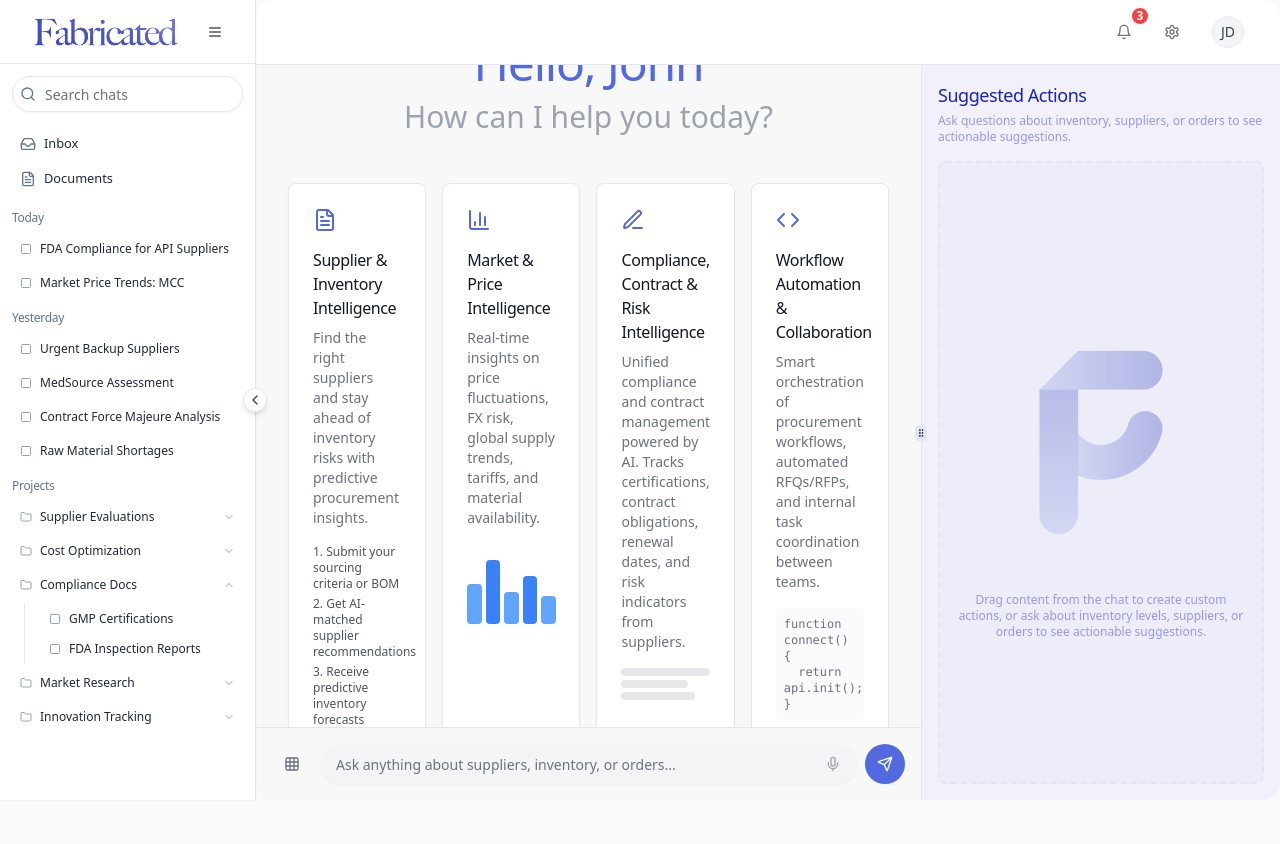
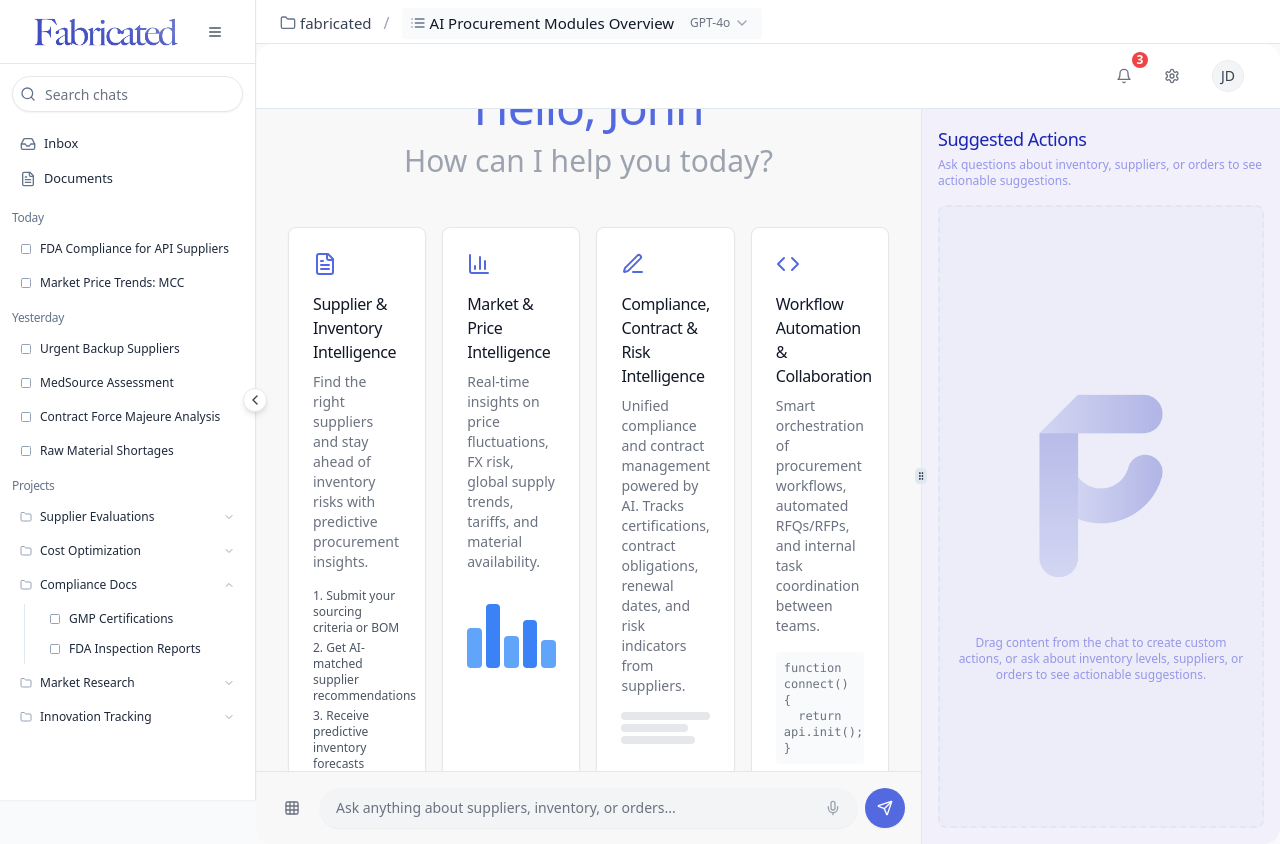
Before and after one commit to akifdanisik/fabricated-vision, a React (Vite) app: page /chat in a window 1280 px wide. Before the commit the page ends 800 px from the top, so only its background shows below. Built offline with nearby package versions, Linux system fonts and the light colour scheme.

Commit message:
Add chat header with tabs and module selector
Implement a chat header with tabs for folder and chat name, and a module selector popover.

```diff
--- /dev/null
+++ b/src/components/chat/ChatHeaderTabs.tsx
@@ -0,0 +1,131 @@
+
+import React, { useState } from "react";
+import {
+  ChevronDown,
+  Folder,
+  List
+} from "lucide-react";
+import {
+  Popover,
+  PopoverTrigger,
+  PopoverContent
+} from "@/components/ui/popover";
+import { cn } from "@/lib/utils";
+
+const models = [
+  {
+    id: 'gpt-4o',
+    name: 'GPT-4o',
+    description: 'Great for most questions',
+    active: true,
+  },
+  {
+    id: 'gpt-4o-scheduled',
+    name: 'GPT-4o with scheduled tasks',
+    description: 'Ask ChatGPT to follow up later',
+    active: false,
+    badge: "BETA",
+  },
+  {
+    id: 'gpt-4.5',
+    name: 'GPT-4.5',
+    description: 'Good for writing and exploring ideas',
+    active: false,
+    badge: "RESEARCH PREVIEW",
+  },
+  {
+    id: 'o3',
+    name: 'o3',
+    description: 'Uses advanced reasoning',
+    active: false,
+  },
+  {
+    id: 'o4-mini',
+    name: 'o4-mini',
+    description: 'Fastest at advanced reasoning',
+    active: false,
+  },
+  {
+    id: 'o4-mini-high',
+    name: 'o4-mini-high',
+    description: 'Great at coding and visual reasoning',
+    active: false,
+  },
+];
+
+export default function ChatHeaderTabs({
+  folderName = "fabricated",
+  chatName = "AI Procurement Modules Overview"
+}: {
+  folderName?: string;
+  chatName?: string;
+}) {
+  const [modelOpen, setModelOpen] = useState(false);
+
+  // This would normally live in app state
+  const [currentModel, setCurrentModel] = useState('gpt-4o');
+
+  return (
+    <div className="w-full border-b bg-white px-6 pt-2 pb-1 z-20">
+      <div className="flex items-center gap-2 max-w-screen-xl mx-auto">
+        {/* Folder */}
+        <span className="flex items-center gap-1">
+          <Folder className="w-4 h-4 text-muted-foreground" />
+          <span className="font-medium text-[15px] text-gray-700">{folderName}</span>
+        </span>
+        <span className="mx-1 text-gray-400">/</span>
+
+        {/* Chat (current module/page) */}
+        <span className="flex items-center gap-1 rounded px-2 py-1 bg-muted/50 text-gray-900 font-medium text-[15px]">
+          <List className="w-4 h-4 text-muted-foreground" />
+          <span>{chatName}</span>
+
+          {/* Model Select Popover */}
+          <Popover open={modelOpen} onOpenChange={setModelOpen}>
+            <PopoverTrigger asChild>
+              <button aria-label="Select Model" className="flex items-center gap-1 rounded px-1 ml-2 bg-transparent hover:bg-muted/80 text-gray-700 text-[15px]">
+                <span className="text-xs font-medium text-gray-500">{models.find(m => m.id === currentModel)?.name ?? ""}</span>
+                <ChevronDown className="w-4 h-4 text-gray-400" />
+              </button>
+            </PopoverTrigger>
+            <PopoverContent side="bottom" align="start" className="p-0 border bg-white shadow-xl rounded-xl min-w-[340px] max-w-[400px] z-50">
+              <div className="p-4 border-b font-semibold text-gray-600 text-sm">Model</div>
+              <div className="py-1 divide-y divide-gray-100">
+                {models.map(model => (
+                  <button
+                    key={model.id}
+                    type="button"
+                    disabled={!model.active}
+                    onClick={() => model.active && setCurrentModel(model.id)}
+                    className={cn(
+                      "flex items-start gap-2 w-full px-4 py-3 text-left hover:bg-gray-50 transition-all",
+                      model.active
+                        ? (currentModel === model.id
+                          ? "bg-gray-100 text-gray-800 font-semibold"
+                          : "text-gray-800")
+                        : "opacity-60 cursor-not-allowed"
+                    )}
+                  >
+                    <div className="flex-1">
+                      <div className="flex items-center gap-2">
+                        <span className="text-[15px] leading-none">{model.name}</span>
+                        {model.badge &&
+                          <span className="ml-1 px-2 py-0.5 rounded-full bg-gray-200 text-gray-600 text-[11px] font-semibold">{model.badge}</span>
+                        }
+                        {currentModel === model.id &&
+                          <span className="ml-2 w-4 h-4 inline-block rounded-full border border-gray-400 bg-gray-800" />
+                        }
+                      </div>
+                      <div className="text-xs text-gray-500 mt-0.5">{model.description}</div>
+                    </div>
+                  </button>
+                ))}
+                <button className="w-full px-4 py-2 text-[15px] text-left text-gray-500 font-medium hover:bg-gray-50">More models &rarr;</button>
+              </div>
+            </PopoverContent>
+          </Popover>
+        </span>
+      </div>
+    </div>
+  );
+}
--- a/src/pages/Chat.tsx
+++ b/src/pages/Chat.tsx
@@ -1,4 +1,3 @@
-
 import Layout from '@/components/layout/Layout';
 import ChatInterface from '@/components/chat/ChatInterface';
 import { useEffect, useState } from 'react';
@@ -9,6 +8,7 @@ import { Avatar, AvatarFallback, AvatarImage } from '@/components/ui/avatar';
 import { Badge } from '@/components/ui/badge';
 import { DropdownMenu, DropdownMenuContent, DropdownMenuItem, DropdownMenuLabel, DropdownMenuSeparator, DropdownMenuTrigger } from '@/components/ui/dropdown-menu';
 import { Toaster } from '@/components/ui/toaster';
+import ChatHeaderTabs from '@/components/chat/ChatHeaderTabs';
 
 const Chat = () => {
   const location = useLocation();
@@ -21,9 +21,12 @@ const Chat = () => {
   }, [location]);
 
   return <Layout fullWidth hideNavbar>
+      <ChatHeaderTabs
+        folderName="fabricated"
+        chatName="AI Procurement Modules Overview"
+      />
       <div className="flex flex-col h-[calc(100vh-0px)] bg-[#f8f8f8] rounded-2xl overflow-hidden">
         <div className="flex justify-between items-center px-6 py-3 border-b bg-white rounded-t-2xl">
-          {/* Empty div to maintain spacing */}
           <div></div>
 
           <div className="flex items-center gap-2">
```
